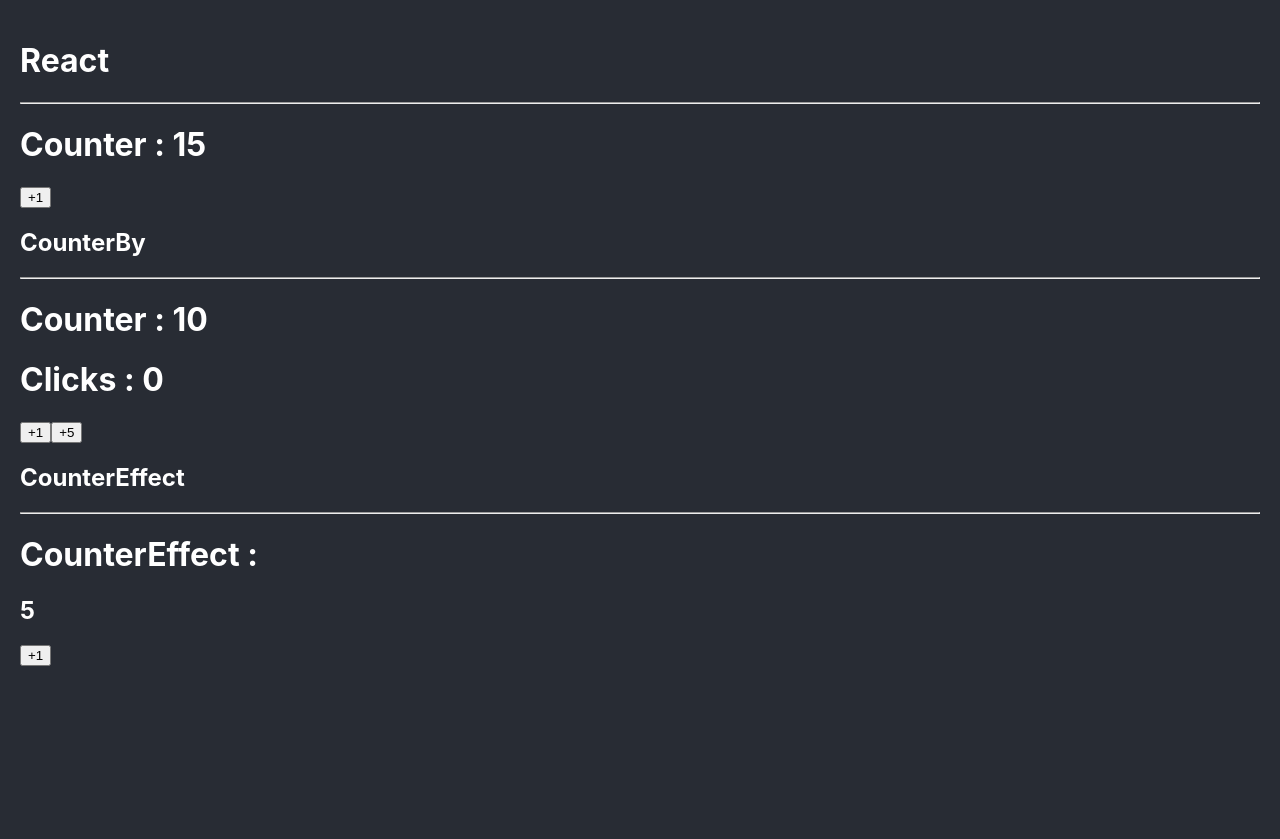
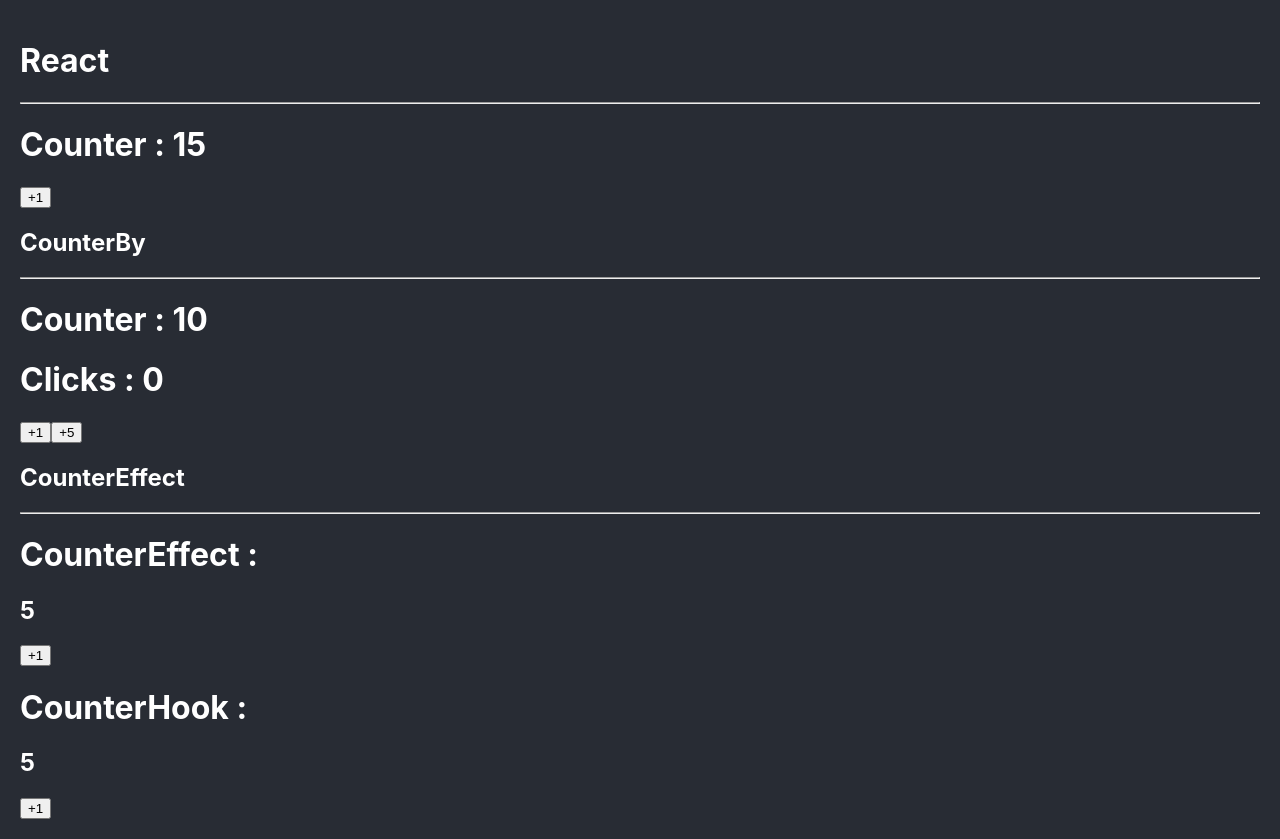
Before and after one commit to Gabriel1Maximiliano/React-pro-bases, a React (Create React App) app: page / in a window 1280 px wide. Before the commit the page ends 800 px from the top, so only its background shows below. Built offline with nearby package versions, Linux system fonts and the light colour scheme.

Commit message:
custom hook with HTML references

```diff
--- a/src/App.tsx
+++ b/src/App.tsx
@@ -2,6 +2,7 @@
 import { Counter } from './bases/Counter';
 import { CounterBy } from './bases/CounterBy';
 import { CounterEffect } from './bases/CounterEffect';
+import { CounterHook } from './bases/CounterHook';
 
 
 
@@ -19,6 +20,7 @@
      <h2>CounterEffect</h2>
      <hr />
      <CounterEffect />
+     <CounterHook />
      </>
   );
 }
--- /dev/null
+++ b/src/bases/CounterHook.tsx
@@ -0,0 +1,15 @@
+
+import { useCounter } from "../hooks/useCounter";
+
+export const CounterHook = () => {
+
+   const { handleClick,counter,counterElement }=useCounter();
+
+  return (
+   <>
+   <h1>CounterHook : </h1>
+   <h2 ref={ counterElement } >{ counter }</h2>
+   <button onClick={ handleClick } >+1</button>
+   </>
+  )
+}
--- /dev/null
+++ b/src/hooks/useCounter.ts
@@ -0,0 +1,36 @@
+import { useEffect, useRef, useState } from "react";
+import { gsap } from "gsap";
+const MAXIMUN_COUNT = 10;
+
+export const useCounter = () => {
+    const [counter, setCounter] = useState(5);
+
+    const handleClick = () => {
+        if(counter === MAXIMUN_COUNT){
+            return;
+        }
+        setCounter(prev =>  prev+1);
+    }
+
+    const counterElement = useRef<HTMLHeadingElement>(null)
+
+    useEffect(() => {
+      if( counter < 10 ){
+        return
+      }
+
+      const tl = gsap.timeline();
+      tl.to(counterElement.current,{y:-10,duration:0.2,ease:'ease.out'});
+      tl.to(counterElement.current,{y:0,duration:1,ease:'bounce.out'});
+
+
+    }, [counter])
+
+  return {
+    //props
+    counter,
+    counterElement,
+    //methods
+    handleClick,
+  }
+}
```
